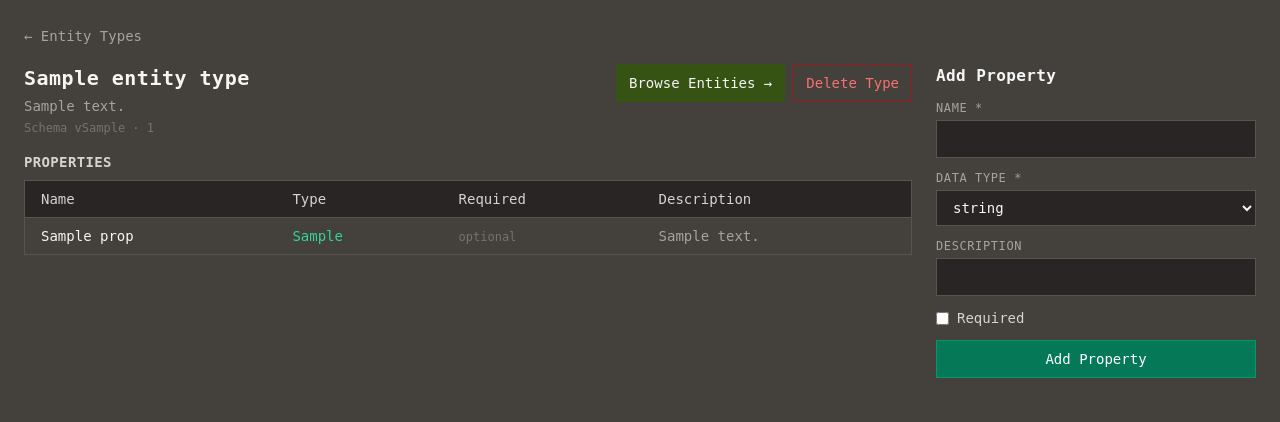
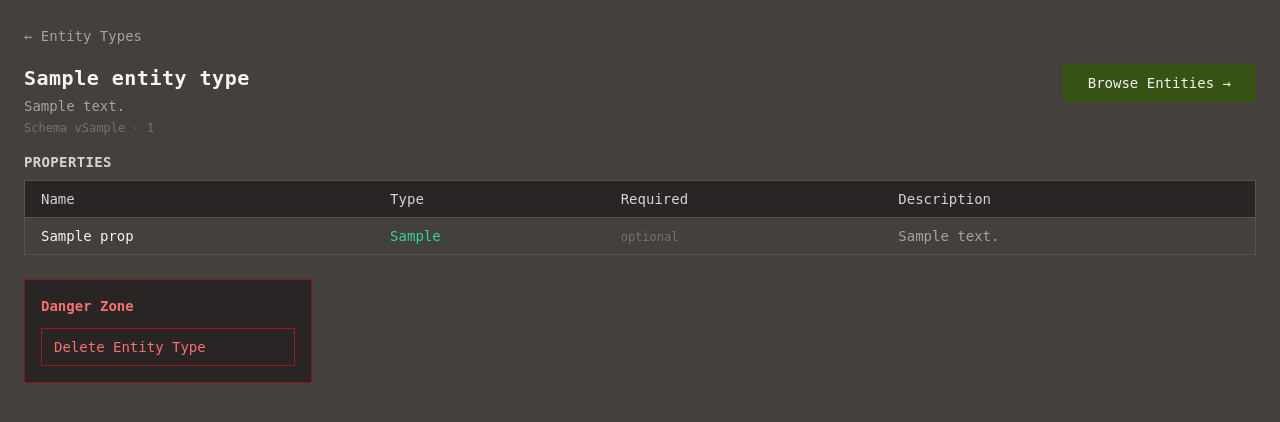
Before and after one commit to jwjacobson/bellona, a FastAPI app: template templates/ontology/entity_type.html in a window 1280 px wide. Shown: the part 61-483 px from the top of the page. Run offline with FastAPI, Linux system fonts and the light colour scheme; the template is opened without the code that fills it: most values are stand-ins (such as "Sample title", 1, 10 or a date in 2020); parts of the project's set-up code (start-up, migrations or seed data) failed here and were passed over; some libraries are stand-ins or nearby versions.

Commit message:
Ontology cleanup (#15)
* Add relationship spec to main spec

* Remove create entity type form, endpoint, and tests

* Remove extraneous warning when deleting entity with dependents

* Tweak ontology and connectors styling

* Remove add property form, endpoint, tests

* Tweak entity_type styling

* Add entity type names to relationship route

* Final styling tweaks

```diff
--- a/templates/ontology/entity_type.html
+++ b/templates/ontology/entity_type.html
@@ -6,7 +6,7 @@
   <a href="/ui/ontology" class="text-stone-400 hover:text-stone-200 text-sm">← Entity Types</a>
 </div>
 
-<div class="flex gap-6" x-data="entityTypeDetail('{{ entity_type.id }}')">
+<div class="flex gap-6">
 
   <!-- Entity type info + properties -->
   <div class="flex-1">
@@ -20,55 +20,9 @@
       </div>
       <div class="flex items-center gap-2">
         <a href="/ui/explorer/{{ entity_type.id }}"
-           class="px-3 py-2 bg-olive-900 text-stone-100 text-sm border border-olive-900 hover:bg-stone-700">
+           class="px-6 py-2 bg-olive-900 text-stone-100 text-sm border border-olive-900 hover:bg-stone-700">
           Browse Entities →
         </a>
-
-        <!-- Delete button -->
-        <button x-show="!showDeleteConfirm && !hasDeps && !showCascade"
-                @click="showDeleteConfirm = true"
-                class="px-3 py-2 text-red-400 text-sm border border-red-800 hover:bg-red-950">
-          Delete Type
-        </button>
-
-        <!-- Inline confirm -->
-        <span x-show="showDeleteConfirm && !hasDeps" style="display:none" class="flex items-center gap-2 text-sm">
-          <span class="text-stone-300 text-xs">Delete {{ entity_type.name }}?</span>
-          <button @click="doDelete()" class="px-2 py-1 text-red-400 border border-red-800 text-xs hover:bg-red-950">Yes, delete</button>
-          <button @click="showDeleteConfirm = false" class="px-2 py-1 text-stone-400 border border-stone-600 text-xs hover:bg-stone-600">Cancel</button>
-        </span>
-      </div>
-    </div>
-
-    <!-- 409: dependency error panel -->
-    <div x-show="hasDeps && !showCascade" style="display:none"
-         class="mb-4 p-4 border border-red-800 bg-stone-800 text-sm">
-      <p class="text-red-300 mb-3">Cannot delete: entities or relationship types still reference this type.</p>
-      <div class="flex gap-2">
-        <button @click="showCascade = true"
-                class="px-3 py-1 text-red-400 border border-red-700 text-xs hover:bg-red-950">
-          Delete Everything
-        </button>
-        <button @click="hasDeps = false; showDeleteConfirm = false"
-                class="px-3 py-1 text-stone-400 border border-stone-600 text-xs hover:bg-stone-600">
-          Cancel
-        </button>
-      </div>
-    </div>
-
-    <!-- Cascade confirm panel -->
-    <div x-show="showCascade" style="display:none"
-         class="mb-4 p-4 border border-red-700 bg-stone-800 text-sm">
-      <p class="text-stone-300 mb-3">Are you sure? This will delete all entities, relationships, and relationship types associated with this type.</p>
-      <div class="flex gap-2">
-        <button @click="doCascade()"
-                class="px-3 py-1 text-red-400 border border-red-700 text-xs hover:bg-red-950">
-          Confirm
-        </button>
-        <button @click="showCascade = false"
-                class="px-3 py-1 text-stone-400 border border-stone-600 text-xs hover:bg-stone-600">
-          Cancel
-        </button>
       </div>
     </div>
 
@@ -105,61 +59,65 @@
     {% endif %}
   </div>
 
-  <!-- Add property form -->
-  <div class="w-80 shrink-0">
-    <h2 class="text-base font-bold tracking-wide text-stone-100 mb-3">Add Property</h2>
-    <form method="post" action="/ui/ontology/entity-types/{{ entity_type.id }}/properties" class="space-y-3">
-      <div>
-        <label class="block text-xs text-stone-400 mb-1 uppercase tracking-wider">Name *</label>
-        <input type="text" name="name" required
-               class="w-full bg-stone-800 border border-stone-600 text-stone-100 px-3 py-2 text-sm focus:outline-none focus:border-emerald-600">
-      </div>
-      <div>
-        <label class="block text-xs text-stone-400 mb-1 uppercase tracking-wider">Data Type *</label>
-        <select name="data_type"
-                class="w-full bg-stone-800 border border-stone-600 text-stone-100 px-3 py-2 text-sm focus:outline-none focus:border-emerald-600">
-          <option value="string">string</option>
-          <option value="integer">integer</option>
-          <option value="float">float</option>
-          <option value="boolean">boolean</option>
-          <option value="date">date</option>
-          <option value="datetime">datetime</option>
-          <option value="enum">enum</option>
-          <option value="json">json</option>
-        </select>
-      </div>
-      <div>
-        <label class="block text-xs text-stone-400 mb-1 uppercase tracking-wider">Description</label>
-        <input type="text" name="description"
-               class="w-full bg-stone-800 border border-stone-600 text-stone-100 px-3 py-2 text-sm focus:outline-none focus:border-emerald-600">
-      </div>
-      <div class="flex items-center gap-2">
-        <input type="checkbox" name="required" value="true" id="required_checkbox"
-               class="bg-stone-800 border border-stone-600">
-        <label for="required_checkbox" class="text-sm text-stone-300">Required</label>
-      </div>
-      <button type="submit"
-              class="w-full bg-emerald-700 hover:bg-emerald-600 text-white text-sm font-medium py-2 px-4 border border-emerald-600">
-        Add Property
+</div>
+
+<!-- Danger Zone -->
+<div class="w-72 bg-stone-800 border border-red-900 p-4 mt-6" x-data="entityTypeDelete('{{ entity_type.id }}')">
+  <h3 class="text-sm font-bold text-red-400 mb-3">Danger Zone</h3>
+
+  <button x-show="!showConfirm && !hasDeps"
+          @click="showConfirm = true"
+          class="w-full text-red-400 text-sm border border-red-800 py-2 px-3 hover:bg-red-950 text-left">
+    Delete Entity Type
+  </button>
+
+  <!-- Simple confirm -->
+  <div x-show="showConfirm && !hasDeps" style="display:none" class="space-y-3">
+    <p class="text-stone-300 text-xs leading-relaxed">
+      Delete {{ entity_type.name }}?
+    </p>
+    <div class="flex gap-2">
+      <button @click="doDelete()"
+              class="px-3 py-1 text-red-400 border border-red-700 text-xs hover:bg-red-950">
+        Confirm Delete
       </button>
-    </form>
+      <button @click="showConfirm = false"
+              class="px-3 py-1 text-stone-400 border border-stone-600 text-xs hover:bg-stone-600">
+        Cancel
+      </button>
+    </div>
   </div>
 
+  <!-- Has dependents — cascade warning -->
+  <div x-show="hasDeps" style="display:none" class="space-y-3">
+    <p class="text-stone-300 text-xs leading-relaxed">
+      This will delete all entities, relationships, and relationship types associated with this type.
+    </p>
+    <div class="flex gap-2">
+      <button @click="doCascade()"
+              class="px-3 py-1 text-red-400 border border-red-700 text-xs hover:bg-red-950">
+        Confirm Delete
+      </button>
+      <button @click="hasDeps = false; showConfirm = false"
+              class="px-3 py-1 text-stone-400 border border-stone-600 text-xs hover:bg-stone-600">
+        Cancel
+      </button>
+    </div>
+  </div>
 </div>
 
 <script>
-function entityTypeDetail(id) {
+function entityTypeDelete(id) {
   return {
-    showDeleteConfirm: false,
+    showConfirm: false,
     hasDeps: false,
-    showCascade: false,
 
     async doDelete() {
       const resp = await fetch(`/api/v1/entity-types/${id}`, { method: 'DELETE' });
       if (resp.status === 204) {
         window.location.href = '/ui/ontology';
       } else if (resp.status === 409) {
-        this.showDeleteConfirm = false;
+        this.showConfirm = false;
         this.hasDeps = true;
       }
     },
```
Also changed, not shown: SPEC.md (+46 -0 lines), src/bellona/api/ui/ontology.py (+2 -54 lines), templates/connectors/index.html (+20 -3 lines), templates/ontology/index.html (+9 -38 lines), templates/ontology/relationships.html (+8 -9 lines), tests/integration/test_ui_ontology.py (+0 -41 lines).
